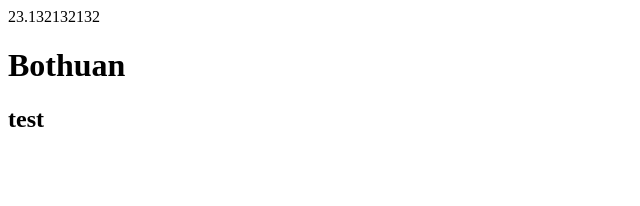
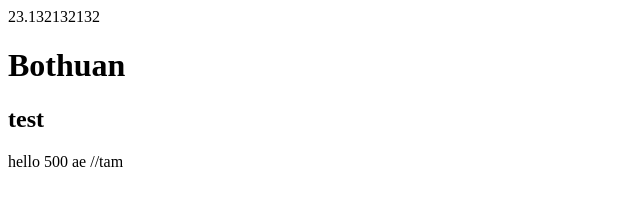
Before and after one commit to tamhmps11978/Git_bot, a plain HTML site: page index.html in a window 1280 px wide. Shown: the whole page, without its empty margins (0-640 px from the left). Drawn offline with Linux system fonts and the light colour scheme.

Commit message:
comit by tam

```diff
--- a/index.html
+++ b/index.html
@@ -14,5 +14,5 @@
     <h1>Bothuan</h1>
     <h2>test</h2>
 </body>
-
+hello 500 ae //tam
 </html>
```
